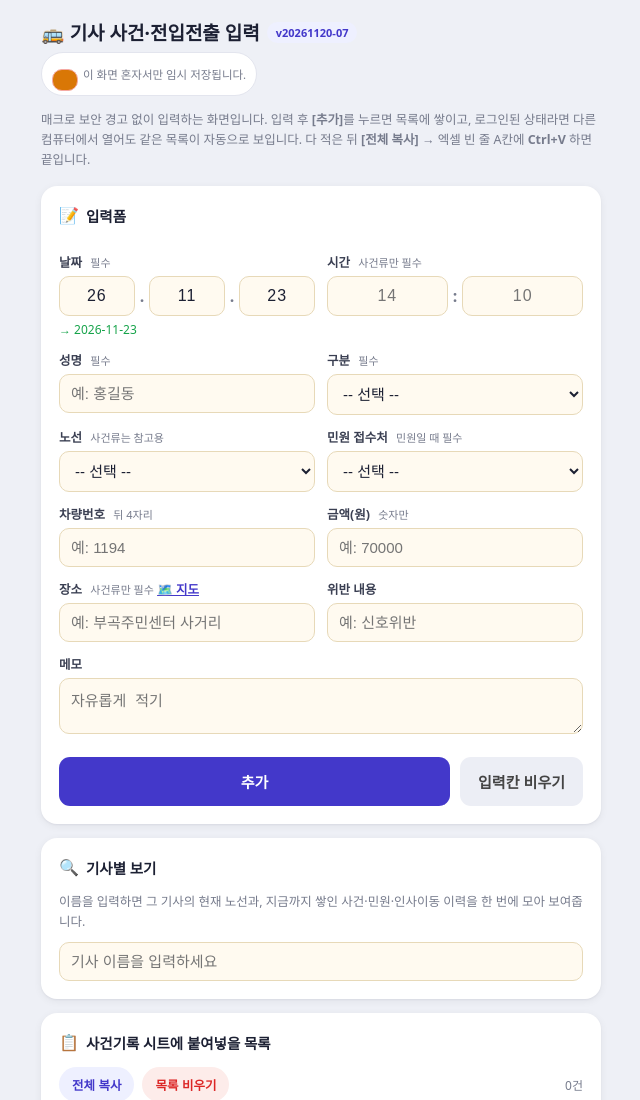
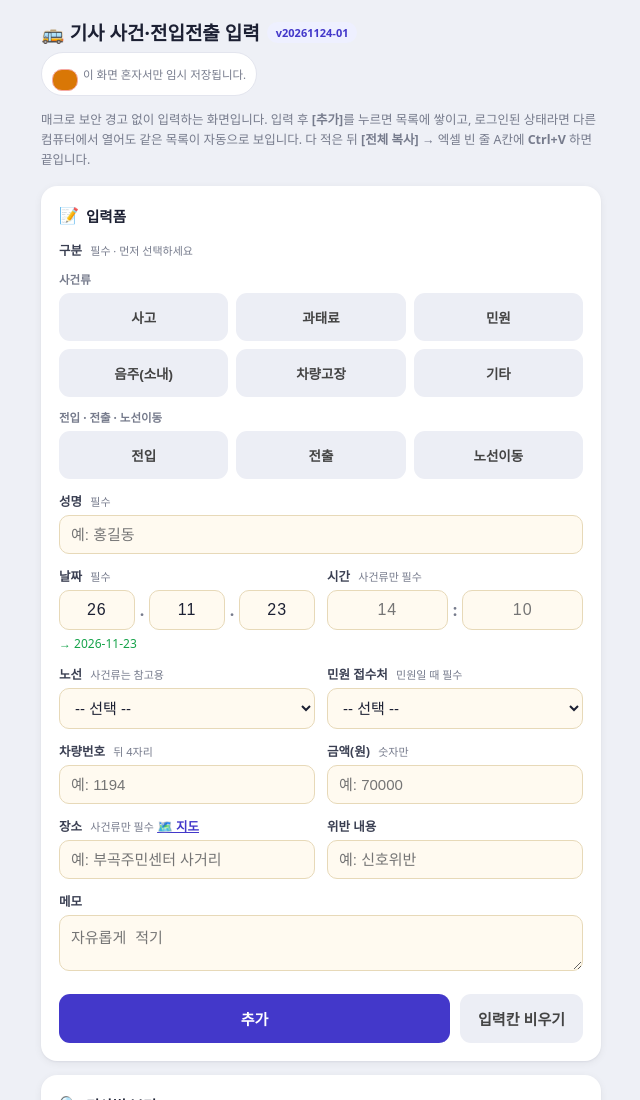
Before and after one commit to richardlyeo-commits/SB_DRIVER, a plain HTML site: page index.html in a window 1280 px wide. Shown: the top 1100 px of the page, without its empty margins (319-959 px from the left). Drawn offline with Linux system fonts and the light colour scheme.

Commit message:
v20261124-01: 구분 선택을 드롭다운 -> 버튼형으로 바꾸고 맨 위로 이동
- 구분(사고/과태료/민원/음주(소내)/차량고장/기타/전입/전출/노선이동)을
  드롭다운 대신 큰 버튼으로 바꿔 맨 위에 배치
- 버튼을 누르면 선택값 저장 + 강조 표시 + 아래 입력칸 자동 전환
  (기존 구분바뀜() 로직 그대로 재사용)
- 성명을 구분 바로 아래로 이동, 날짜/시간 이하 순서 재배치
- Enter 키 이동 순서(입력순서)에서 구분 칸 제거(이제 버튼 클릭으로 선택)

Co-Authored-By: Claude Sonnet 5 <noreply@anthropic.com>
Claude-Session: https://claude.ai/code/session_01FfBJSFZrW9sQBvc1gUoEJi

```diff
--- a/index.html
+++ b/index.html
@@ -2,9 +2,9 @@
 <!--
   ===================================================================
   기사 사건·전입전출 입력 도구
-  버전 : v20261120-07
+  버전 : v20261124-01
   (버전 표기 방법 : 날짜 8자리 + 그날의 몇 번째 수정인지 2자리
-   예) v20261120-07 = 2026년 11월 20일에 일곱 번째로 고친 버전)
+   예) v20261124-01 = 2026년 11월 24일에 첫 번째로 고친 버전)
 
   이 파일을 열어볼 때, 지금 보고 있는 소스가 몇 번째 버전인지
   한눈에 알 수 있도록 맨 위에 적어둔 것입니다.
@@ -126,6 +126,18 @@
   .route-body .person{ display:flex; gap:8px; padding:4px 0; font-size:13px; border-bottom:1px dashed #eee; }
   .route-body .person:last-child{ border-bottom:none; }
   .route-body .person .idx{ color:var(--muted); width:22px; flex:none; }
+  /* ===== 구분 선택 버튼 ===== */
+  .gubun-group-title{ font-size:11.5px; color:var(--muted); font-weight:600; margin:12px 0 6px 0; }
+  .gubun-grid{ display:grid; grid-template-columns:repeat(3, 1fr); gap:8px; }
+  .gubun-grid3{ grid-template-columns:repeat(3, 1fr); }
+  .gubun-btn{
+    background:#eceef5; color:#444; border:1.5px solid transparent;
+    padding:13px 6px; border-radius:11px; font-size:13.5px; font-weight:700;
+    cursor:pointer; transition:background .12s, color .12s, transform .05s;
+  }
+  .gubun-btn:active{ transform:scale(.97); }
+  .gubun-btn.active{ background:var(--primary); color:#fff; }
+
   .roster-edit textarea{ min-height:84px; font-size:13px; }
   /* 노선별 명단 가져오기 칸도 세로로 쭉 늘어놓지 않고 두 개씩 가로로 */
   #roster_textareas{ display:grid; grid-template-columns:1fr 1fr; gap:10px 12px; }
@@ -152,7 +164,7 @@
 <div class="wrap">
 
   <div class="topbar">
-    <h1>🚌 기사 사건·전입전출 입력 <span class="badge" id="version_badge">v20261120-07</span></h1>
+    <h1>🚌 기사 사건·전입전출 입력 <span class="badge" id="version_badge">v20261124-01</span></h1>
   </div>
   <div class="sync-pill" id="sync_pill" style="margin-bottom:10px;">
     <span class="dot" id="sync_dot"></span><span id="sync_text">저장 위치 확인 중…</span>
@@ -166,6 +178,39 @@
   <!-- ===== 입력 카드 ===== -->
   <div class="card">
     <h2><span class="icon">📝</span>입력폼</h2>
+
+    <!-- ===== 구분 선택 (맨 위) =====
+         예전에는 드롭다운(select) 목록 중 하나를 고르는 방식이었는데,
+         이제는 버튼을 바로 누르는 방식입니다. 버튼을 누르면:
+           1) 숨겨둔 f_gubun 칸(화면엔 안 보임)에 그 값을 저장하고
+           2) 누른 버튼만 진하게 표시하고
+           3) 기존에 쓰던 구분바뀜() 함수를 그대로 실행해서
+              그 아래 입력칸들을 보이거나 숨깁니다.
+         => 즉 "무엇을 골랐는지 저장하고 화면을 바꾸는" 역할은 그대로이고,
+            고르는 방법만 드롭다운 → 버튼으로 바뀐 것입니다. -->
+    <label>구분 <span class="hint">필수 · 먼저 선택하세요</span></label>
+    <input type="hidden" id="f_gubun" value="">
+
+    <div class="gubun-group-title">사건류</div>
+    <div class="gubun-grid">
+      <button type="button" class="gubun-btn" data-v="사고" onclick="구분선택('사고')">사고</button>
+      <button type="button" class="gubun-btn" data-v="과태료" onclick="구분선택('과태료')">과태료</button>
+      <button type="button" class="gubun-btn" data-v="민원" onclick="구분선택('민원')">민원</button>
+      <button type="button" class="gubun-btn" data-v="음주(소내)" onclick="구분선택('음주(소내)')">음주(소내)</button>
+      <button type="button" class="gubun-btn" data-v="차량고장" onclick="구분선택('차량고장')">차량고장</button>
+      <button type="button" class="gubun-btn" data-v="기타" onclick="구분선택('기타')">기타</button>
+    </div>
+
+    <div class="gubun-group-title">전입 · 전출 · 노선이동</div>
+    <div class="gubun-grid gubun-grid3">
+      <button type="button" class="gubun-btn" data-v="전입" onclick="구분선택('전입')">전입</button>
+      <button type="button" class="gubun-btn" data-v="전출" onclick="구분선택('전출')">전출</button>
+      <button type="button" class="gubun-btn" data-v="노선이동" onclick="구분선택('노선이동')">노선이동</button>
+    </div>
+
+    <!-- 성명 : 구분을 고른 바로 다음, "누구에 대한 기록인지"부터 적습니다 -->
+    <label>성명 <span class="hint">필수</span></label>
+    <input type="text" id="f_name" placeholder="예: 홍길동">
 
     <div class="row2">
       <div>
@@ -186,29 +231,6 @@
           <span class="sep">:</span>
           <input type="text" id="f_mi" maxlength="2" inputmode="numeric" placeholder="10" onfocus="this.select()">
         </div>
-      </div>
-    </div>
-
-    <!-- 성명 + 구분을 한 줄에 나란히 : 둘 다 "필수"이고 항상 같이 보이는 짝이라 가로로 붙여도 안전합니다 -->
-    <div class="row2">
-      <div>
-        <label>성명 <span class="hint">필수</span></label>
-        <input type="text" id="f_name" placeholder="예: 홍길동">
-      </div>
-      <div>
-        <label>구분 <span class="hint">필수</span></label>
-        <select id="f_gubun">
-          <option value="">-- 선택 --</option>
-          <option>사고</option>
-          <option>과태료</option>
-          <option>민원</option>
-          <option>음주(소내)</option>
-          <option>차량고장</option>
-          <option>기타</option>
-          <option>전입</option>
-          <option>전출</option>
-          <option>노선이동</option>
-        </select>
       </div>
     </div>
 
@@ -383,7 +405,7 @@
 
 <script>
 /* ===================================================================
-   기사 사건·전입전출 입력 도구 (v20261120-07)
+   기사 사건·전입전출 입력 도구 (v20261124-01)
    - 기존 엑셀 매크로(저장 버튼)와 같은 규칙으로 빈칸을 확인합니다.
    - [추가]를 누르면 "Claude 아티팩트 db"라는 공용 저장소에 기록됩니다.
      로그인한 같은 계정으로 이 화면을 열면, 어느 컴퓨터에서 열어도
@@ -513,7 +535,16 @@ function 시간값가져오기(){
 // ===================================================================
 // 3) 구분 선택에 따라 칸 보이기/숨기기
 // ===================================================================
-$('f_gubun').addEventListener('change', 구분바뀜);
+
+// 구분 버튼을 눌렀을 때 실행 : 값 저장 + 버튼 강조 + 칸 보이기/숨기기
+function 구분선택(값){
+  $('f_gubun').value = 값;
+  document.querySelectorAll('.gubun-btn').forEach(버튼 => {
+    버튼.classList.toggle('active', 버튼.dataset.v === 값);
+  });
+  구분바뀜();
+}
+
 function 구분바뀜(){
   const 구분 = $('f_gubun').value;
   const 인사이동 = (구분 === '전입' || 구분 === '전출' || 구분 === '노선이동');
@@ -619,6 +650,7 @@ function 폼비우기(알려줄지){
   ['f_hh','f_mi','f_name','f_route','f_car','f_office','f_place','f_detail','f_amount','f_personalcar','f_memo']
     .forEach(id => $(id).value = '');
   $('f_gubun').value = '';
+  document.querySelectorAll('.gubun-btn').forEach(버튼 => 버튼.classList.remove('active'));
   구분바뀜();
   $('warnbox').classList.add('hidden');
   $('f_name').focus();
@@ -907,7 +939,9 @@ async function 명단전체적용(){
 // ===================================================================
 // 9) Enter 키로 다음 칸 이동
 // ===================================================================
-const 입력순서 = ['f_yy','f_mm','f_dd','f_hh','f_mi','f_name','f_gubun','f_route','f_car','f_office','f_place','f_detail','f_amount','f_personalcar','f_memo'];
+// 구분은 이제 버튼으로 고르므로(타이핑/탭 대상이 아님) 이 목록에서 뺐고,
+// 나머지는 화면에 보이는 순서(성명 → 날짜 → 시간 → 노선 → 민원접수처 → 차량번호 → 금액 → 장소 → 위반내용 → 개인차량번호 → 메모)대로 둠
+const 입력순서 = ['f_name','f_yy','f_mm','f_dd','f_hh','f_mi','f_route','f_office','f_car','f_amount','f_place','f_detail','f_personalcar','f_memo'];
 
 function 보이는가(id){
   let 노드 = $(id);
```
